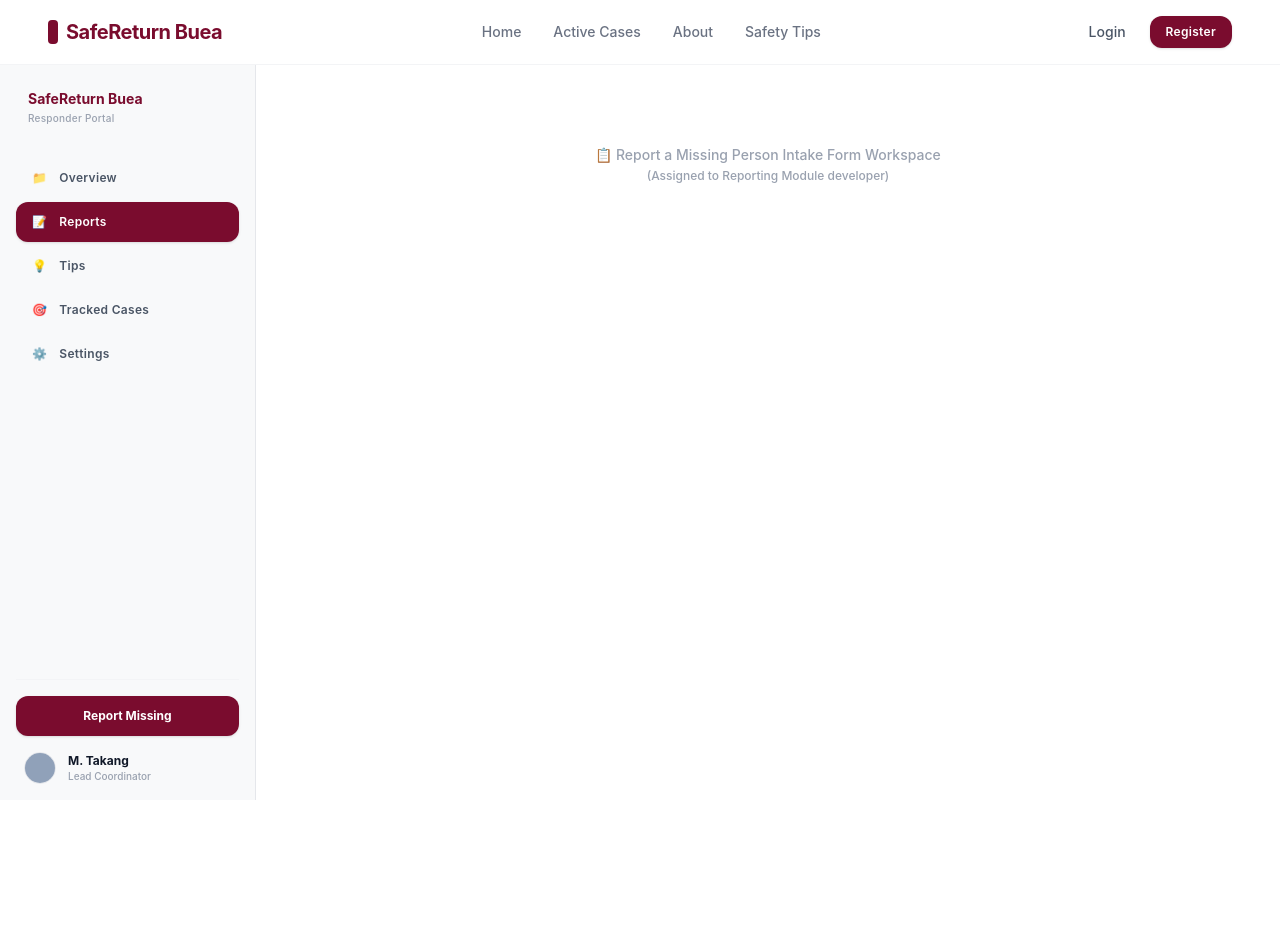
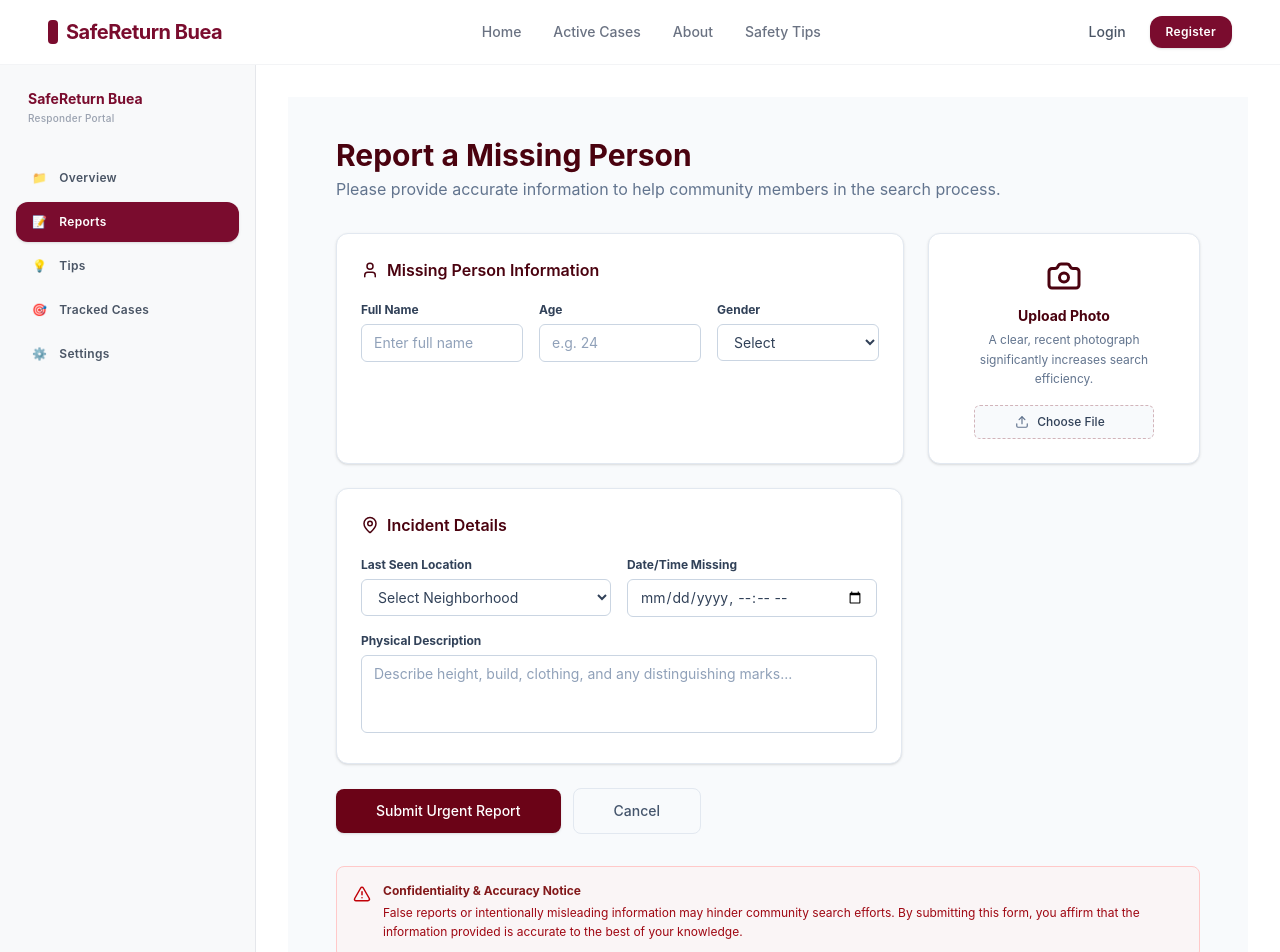
Before and after one commit to Ngeh-Praise/safereturn-buea, a React (Vite) app: page /report-case in a window 1280 px wide. Shown: the top 952 px of the page. Before the commit the page ends 800 px from the top, so only its background shows below. Built offline with nearby package versions, Linux system fonts and the light colour scheme.

Commit message:
feat: add report missing person form layout

```diff
--- a/package.json
+++ b/package.json
@@ -11,6 +11,7 @@
   },
   "dependencies": {
     "@tailwindcss/vite": "^4.3.0",
+    "lucide-react": "^1.17.0",
     "react": "^19.2.6",
     "react-dom": "^19.2.6",
     "react-router-dom": "^7.16.0",
--- a/src/pages/Reportcase.jsx
+++ b/src/pages/Reportcase.jsx
@@ -1,10 +1,211 @@
-import React from 'react';
+import React, { useState } from 'react';
+import { User, MapPin, Camera, Upload, AlertTriangle } from 'lucide-react';
 
-export default function ReportCase() {
+export default function Reportcase() {
+  const [formData, setFormData] = useState({
+    fullName: '',
+    age: '',
+    gender: '',
+    lastSeenLocation: '',
+    dateTimeMissing: '',
+    physicalDescription: '',
+    photo: null,
+  });
+
+  const handleChange = (e) => {
+    const { name, value } = e.target;
+    setFormData((prev) => ({ ...prev, [name]: value }));
+  };
+
+  const handleFileChange = (e) => {
+    setFormData((prev) => ({ ...prev, photo: e.target.files[0] }));
+  };
+
+  const handleSubmit = (e) => {
+    e.preventDefault();
+    console.log('Form Data Submitted:', formData);
+  };
+
   return (
-    <div className="p-12 text-center text-sm text-gray-400 font-medium">
-      📋 Report a Missing Person Intake Form Workspace <br />
-      <span className="text-xs text-gray-400">(Assigned to Reporting Module developer)</span>
+    <div className="min-h-screen bg-slate-50 font-sans text-slate-800 flex flex-col justify-between">
+      {/* Main Content Area */}
+      <main className="max-w-4xl mx-auto px-4 py-10 w-full flex-grow">
+        <h1 className="text-2xl md:text-3xl font-bold text-[#4A020F] mb-1">
+          Report a Missing Person
+        </h1>
+        <p className="text-slate-500 text-sm md:text-base mb-8">
+          Please provide accurate information to help community members in the search process.
+        </p>
+
+        <form onSubmit={handleSubmit} className="space-y-6">
+
+          {/* Top Section: Missing Person Info & Photo Upload split */}
+          <div className="grid grid-cols-1 md:grid-cols-3 gap-6">
+
+            {/* Left Box: Missing Person Information */}
+            <div className="md:col-span-2 bg-white border border-slate-200 rounded-xl p-6 shadow-sm">
+              <div className="flex items-center space-x-2 text-[#4A020F] font-semibold text-base mb-5">
+                <User size={18} />
+                <span>Missing Person Information</span>
+              </div>
+
+              <div className="grid grid-cols-1 sm:grid-cols-3 gap-4">
+                <div className="sm:col-span-1">
+                  <label className="block text-xs font-bold text-slate-700 mb-1.5">Full Name</label>
+                  <input
+                    type="text"
+                    name="fullName"
+                    value={formData.fullName}
+                    onChange={handleChange}
+                    placeholder="Enter full name"
+                    className="w-full px-3 py-2 border border-slate-300 rounded-md text-sm placeholder-slate-400 focus:outline-none focus:ring-1 focus:ring-[#6B0317] focus:border-[#6B0317]"
+                  />
+                </div>
+                <div>
+                  <label className="block text-xs font-bold text-slate-700 mb-1.5">Age</label>
+                  <input
+                    type="text"
+                    name="age"
+                    value={formData.age}
+                    onChange={handleChange}
+                    placeholder="e.g. 24"
+                    className="w-full px-3 py-2 border border-slate-300 rounded-md text-sm placeholder-slate-400 focus:outline-none focus:ring-1 focus:ring-[#6B0317] focus:border-[#6B0317]"
+                  />
+                </div>
+                <div>
+                  <label className="block text-xs font-bold text-slate-700 mb-1.5">Gender</label>
+                  <select
+                    name="gender"
+                    value={formData.gender}
+                    onChange={handleChange}
+                    className="w-full px-3 py-2 border border-slate-300 rounded-md text-sm bg-white text-slate-700 focus:outline-none focus:ring-1 focus:ring-[#6B0317] focus:border-[#6B0317]"
+                  >
+                    <option value="">Select</option>
+                    <option value="male">Male</option>
+                    <option value="female">Female</option>
+                    <option value="other">Other</option>
+                  </select>
+                </div>
+              </div>
+            </div>
+
+            {/* Right Box: Upload Photo */}
+            <div className="bg-white border border-slate-200 rounded-xl p-6 shadow-sm flex flex-col items-center justify-center text-center">
+              <Camera size={36} className="text-[#4A020F] mb-3" />
+              <h3 className="text-sm font-bold text-[#4A020F] mb-1">Upload Photo</h3>
+              <p className="text-xs text-slate-500 leading-relaxed max-w-[180px] mb-4">
+                A clear, recent photograph significantly increases search efficiency.
+              </p>
+
+              <label className="w-full max-w-[180px] border border-dashed border-[#D2B4BA] rounded-md py-2 px-3 flex items-center justify-center space-x-2 text-xs font-medium text-slate-700 bg-slate-50 cursor-pointer hover:bg-slate-100 transition-colors">
+                <Upload size={14} className="text-slate-500" />
+                <span>Choose File</span>
+                <input
+                  type="file"
+                  accept="image/*"
+                  onChange={handleFileChange}
+                  className="hidden"
+                />
+              </label>
+              {formData.photo && (
+                <span className="text-[10px] text-emerald-600 mt-2 truncate max-w-[160px]">
+                  {formData.photo.name}
+                </span>
+              )}
+            </div>
+          </div>
+
+          {/* Middle Section: Incident Details */}
+          <div className="bg-white border border-slate-200 rounded-xl p-6 shadow-sm max-w-[calc(100%-0px)] md:w-[65.5%]">
+            <div className="flex items-center space-x-2 text-[#4A020F] font-semibold text-base mb-5">
+              <MapPin size={18} />
+              <span>Incident Details</span>
+            </div>
+
+            <div className="grid grid-cols-1 sm:grid-cols-2 gap-4 mb-4">
+              <div>
+                <label className="block text-xs font-bold text-slate-700 mb-1.5">Last Seen Location</label>
+                <select
+                  name="lastSeenLocation"
+                  value={formData.lastSeenLocation}
+                  onChange={handleChange}
+                  className="w-full px-3 py-2 border border-slate-300 rounded-md text-sm bg-white text-slate-700 focus:outline-none focus:ring-1 focus:ring-[#6B0317] focus:border-[#6B0317]"
+                >
+                  <option value="">Select Neighborhood</option>
+                  <option value="molyko">Molyko</option>
+                  <option value="buea-town">Buea Town</option>
+                  <option value="mile-14">Mile 14</option>
+                  <option value="cleres-quarters">Cleres Quarters</option>
+                </select>
+              </div>
+              <div>
+                <label className="block text-xs font-bold text-slate-700 mb-1.5">Date/Time Missing</label>
+                <input
+                  type="datetime-local"
+                  name="dateTimeMissing"
+                  value={formData.dateTimeMissing}
+                  onChange={handleChange}
+                  className="w-full px-3 py-2 border border-slate-300 rounded-md text-sm text-slate-700 focus:outline-none focus:ring-1 focus:ring-[#6B0317] focus:border-[#6B0317]"
+                />
+              </div>
+            </div>
+
+            <div>
+              <label className="block text-xs font-bold text-slate-700 mb-1.5">Physical Description</label>
+              <textarea
+                name="physicalDescription"
+                value={formData.physicalDescription}
+                onChange={handleChange}
+                rows={3}
+                placeholder="Describe height, build, clothing, and any distinguishing marks..."
+                className="w-full px-3 py-2 border border-slate-300 rounded-md text-sm placeholder-slate-400 focus:outline-none focus:ring-1 focus:ring-[#6B0317] focus:border-[#6B0317] resize-none"
+              />
+            </div>
+          </div>
+
+          {/* Form Action Buttons */}
+          <div className="flex flex-col sm:flex-row items-center gap-3">
+            <button
+              type="submit"
+              className="w-full sm:w-auto bg-[#6B0317] hover:bg-[#520211] text-white font-medium text-sm px-10 py-3 rounded-lg transition-colors shadow-sm"
+            >
+              Submit Urgent Report
+            </button>
+            <button
+              type="button"
+              className="w-full sm:w-auto bg-slate-50 hover:bg-slate-100 border border-slate-200 text-slate-600 font-medium text-sm px-10 py-3 rounded-lg transition-colors"
+            >
+              Cancel
+            </button>
+          </div>
+        </form>
+
+        {/* Bottom Alert / Notice Box */}
+        <div className="mt-8 bg-red-50/50 border border-red-200 rounded-lg p-4 flex items-start space-x-3">
+          <AlertTriangle className="text-red-700 flex-shrink-0 mt-0.5" size={18} />
+          <div>
+            <h4 className="text-xs font-bold text-red-900 mb-1">Confidentiality & Accuracy Notice</h4>
+            <p className="text-xs text-red-800 leading-relaxed">
+              False reports or intentionally misleading information may hinder community search efforts.
+              By submitting this form, you affirm that the information provided is accurate to the best of your knowledge.
+            </p>
+          </div>
+        </div>
+      </main>
+
+      {/* Page Footer */}
+      <footer className="bg-[#F8FAFC] border-t border-slate-200/60 px-6 py-6 md:px-16 flex flex-col md:flex-row justify-between items-center text-xs text-slate-500 space-y-4 md:space-y-0">
+        <div className="text-center md:text-left">
+          <span className="font-bold text-slate-700">SafeReturn Buea</span>
+          <p className="mt-0.5">© 2026 SafeReturn Buea. Humanitarian Response Platform.</p>
+        </div>
+        <div className="flex space-x-6">
+          <a href="#contacts" className="hover:underline">Emergency Contacts</a>
+          <a href="#protocol" className="hover:underline">Safety Protocol</a>
+          <a href="#privacy" className="hover:underline">Privacy Policy</a>
+          <a href="#terms" className="hover:underline">Terms of Service</a>
+        </div>
+      </footer>
     </div>
   );
 }
```
Also changed, not shown: 1 other file (tests, documents, lock files or other folders).
